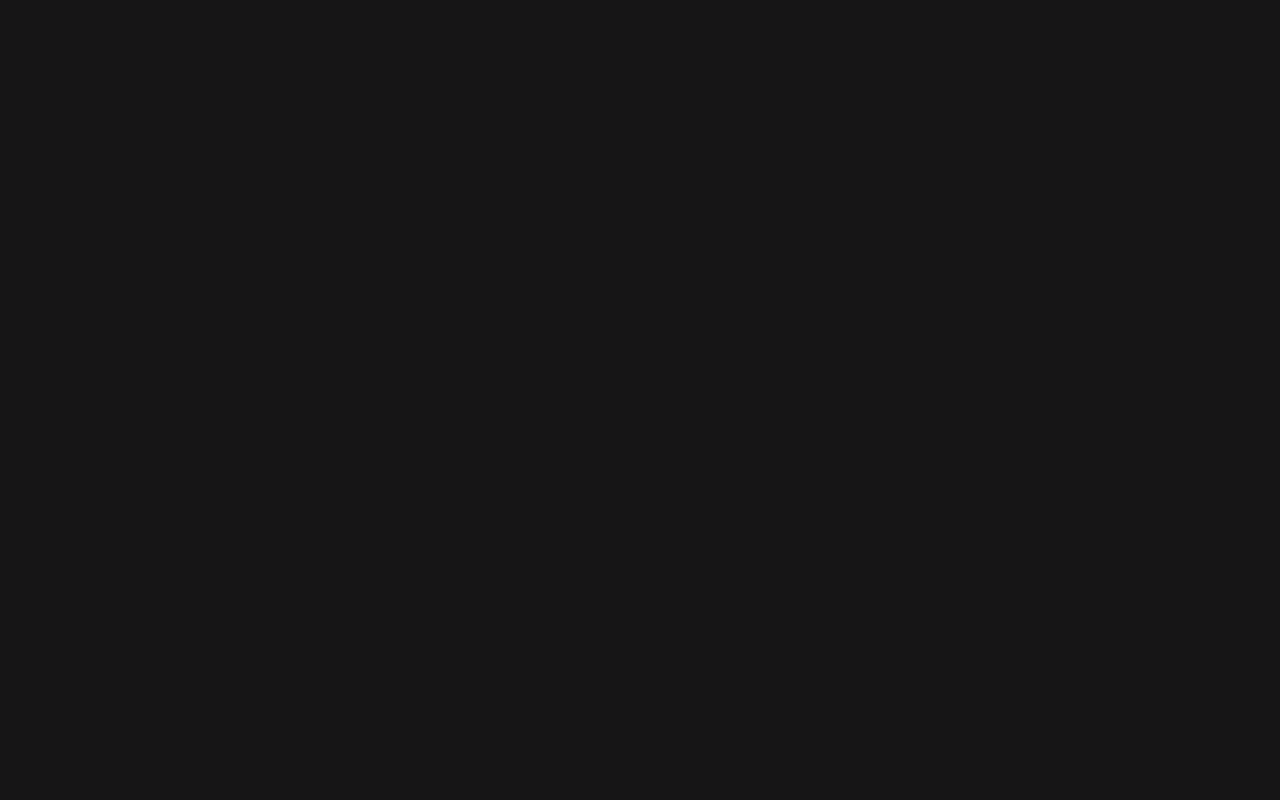
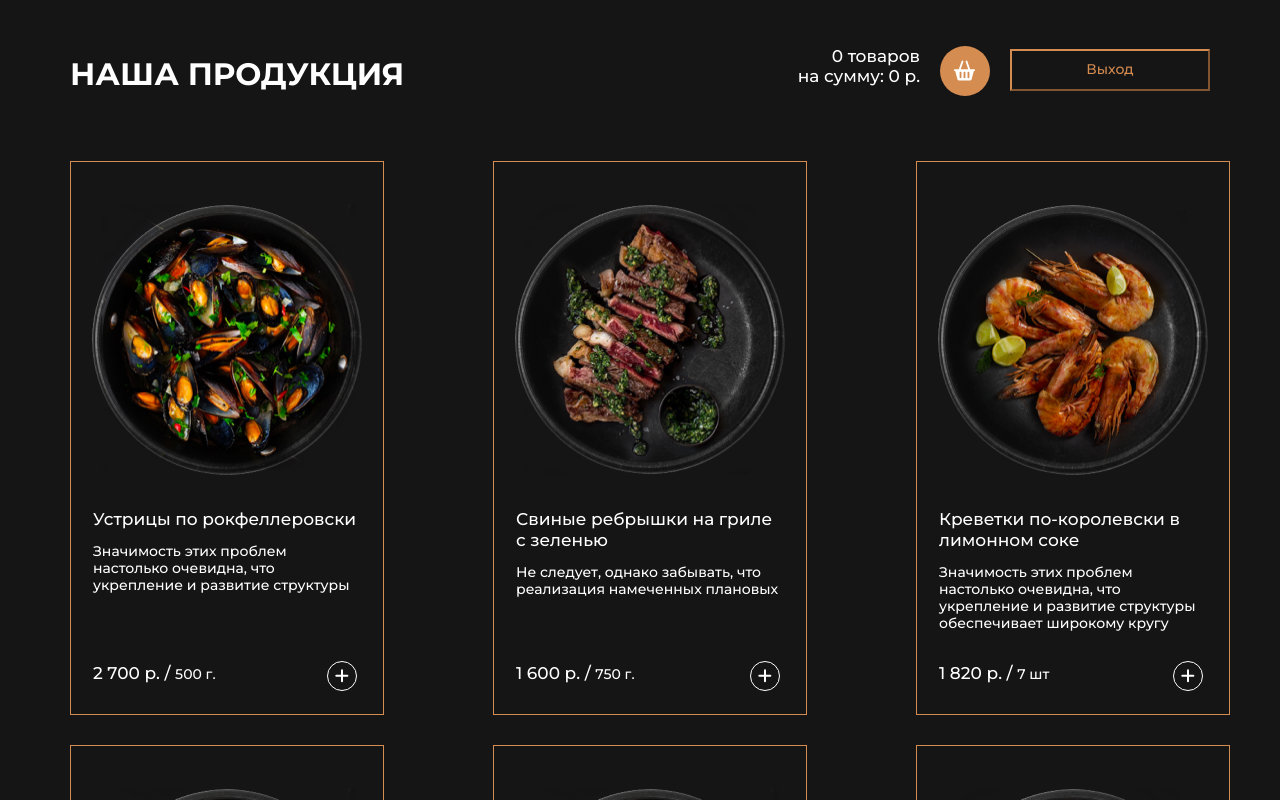
Before and after one commit to Hahahoj/pizzaville, a React (Create React App) app: page /pizzaville/store in a window 1280 px wide. Before the commit this address had no page. Built offline with nearby package versions, Linux system fonts and the light colour scheme.

Commit message:
feat: ссылки утоплены на второй уровень

```diff
--- a/package.json
+++ b/package.json
@@ -1,7 +1,7 @@
 {
   "name": "module-react",
   "version": "0.1.0",
-  "homepage": "https://hahahoj.github.io/pizzaville",
+  "homepage": "https://hahahoj.github.io/pizzaville/",
   "private": true,
   "dependencies": {
     "@emotion/react": "^11.10.4",
@@ -21,8 +21,8 @@
     "web-vitals": "^2.1.4"
   },
   "scripts": {
-    "predeploy": "npm run build",
-    "deploy": "gh-pages -d build",
+     "predeploy": "npm run build",
+     "deploy": "gh-pages -d build",
     "start": "react-scripts start",
     "build": "react-scripts build",
     "test": "react-scripts test",
--- a/src/App.js
+++ b/src/App.js
@@ -7,12 +7,13 @@ import StartPage from './Pages/StartPage';
 
 export default function App() {
     return (
+        //<ProductsPage />
         <Routes>
-            <Route path="/" element={<StartPage />} />
-            <Route path="/auth" element={<AuthPage />} />
-            <Route path="/store" element={<ProductsPage />} />
-            <Route path="/basket" element = {<BasketPage />} />
-            <Route path="/:id" element = {<ItemPage />} />
+            <Route path="/pizzaville/" element={<ProductsPage />} />
+            <Route path="/pizzaville/auth" element={<AuthPage />} />
+            <Route path="/pizzaville/store" element={<ProductsPage />} />
+            <Route path="/pizzaville/basket" element = {<BasketPage />} />
+            <Route path="/pizzaville/:id" element = {<ItemPage />} />
         </Routes>
     );
 }
--- a/src/components/BasketCard.jsx
+++ b/src/components/BasketCard.jsx
@@ -4,7 +4,7 @@ import { delProductInBasket } from "../store/reducers/basket.js"
 import { useNavigate } from "react-router-dom";
 
 export default function BasketCard(props) {
-    let cardURLConverted = "../Images/Menu/" + props.cardImage;
+    let cardURLConverted = "/pizzaville/Images/Menu/" + props.cardImage;
     let cardPriceConverted = props.cardPrice.toString().replace(/\B(?=(\d{3})+(?!\d))/g, " ");
 
     const dispatch = useDispatch();
--- a/src/components/ButtonToLog.jsx
+++ b/src/components/ButtonToLog.jsx
@@ -8,6 +8,6 @@ export default function ButtonToLog() {
     return (
         <button className="button_to_log" onClick = { () => {
             global.log="";
-            navigate("/auth")}} >Выход</button>
+            navigate("/pizzaville/auth")}} >Выход</button>
     )
 }
--- a/src/components/Card.jsx
+++ b/src/components/Card.jsx
@@ -11,7 +11,7 @@ export default function Card(props) {
     if (isNumber(props.cardWeight)) {
         cardWeightConverted = cardWeightConverted + " г.";
     };
-    let cardURLConverted = "../Images/Menu/" + props.cardImage;
+    let cardURLConverted = "/pizzaville/Images/Menu/" + props.cardImage;
 
     let cardPriceConverted = props.cardPrice.toString().replace(/\B(?=(\d{3})+(?!\d))/g, " ");
 
@@ -32,7 +32,7 @@ export default function Card(props) {
 
     return (
         <div className="Card">
-            <div className="CardLink" onClick = { () => navigate( "/" + props.productID)} >
+            <div className="CardLink" onClick = { () => navigate( "/pizzaville/" + props.productID)} >
                 <img className="CardImage" src={cardURLConverted} alt="Изображение товара" />
                 <h2 className="CardTitle">{props.cardTitle}</h2>
                 <p className="CardDescription">{props.cardDescription}</p>
--- a/src/components/FormAuth.jsx
+++ b/src/components/FormAuth.jsx
@@ -130,7 +130,7 @@ export default function FormAuth() {
                     if (element.password === password) {
                         // залогинились
                         global.log = login;
-                        navigate("/store");
+                        navigate("/pizzaville/store");
                         error=false;
                     }
                 }
--- a/src/components/Header.jsx
+++ b/src/components/Header.jsx
@@ -26,7 +26,7 @@ export default function Header(props) {
                     <p>{basket.length + spelling}</p>
                     <p>На сумму: {summaryConverted} р.</p>
                 </div>
-                <Link to="/basket">
+                <Link to="/pizzaville/basket">
                     <img src={icon} className="Order-icon" alt="order" />
                 </Link>
                 <ButtonToLog />
--- a/src/components/Item.jsx
+++ b/src/components/Item.jsx
@@ -37,7 +37,7 @@ export default function Cards({pageID}) {
     console.log(products[ID]);
     return (
         <div className = "item">
-            <img className = "image" src={"../Images/Menu/" + products[ID].img} alt="Вид товара" />
+            <img className = "image" src={"/pizzaville/Images/Menu/" + products[ID].img} alt="Вид товара" />
             <div className = "column-markup">
                 <h2 className = "title">
                     {products[ID].name}
--- a/src/components/ItemHeader.jsx
+++ b/src/components/ItemHeader.jsx
@@ -27,7 +27,7 @@ export default function Header(props) {
                     <p>{basket.length + spelling}</p>
                     <p>На сумму: {summaryConverted} р.</p>
                 </div>
-                <Link to="/basket">
+                <Link to="/pizzaville/basket">
                     <img src={icon} className="Order-icon" alt="order" />
                 </Link>
                 <ButtonToLog />
```
